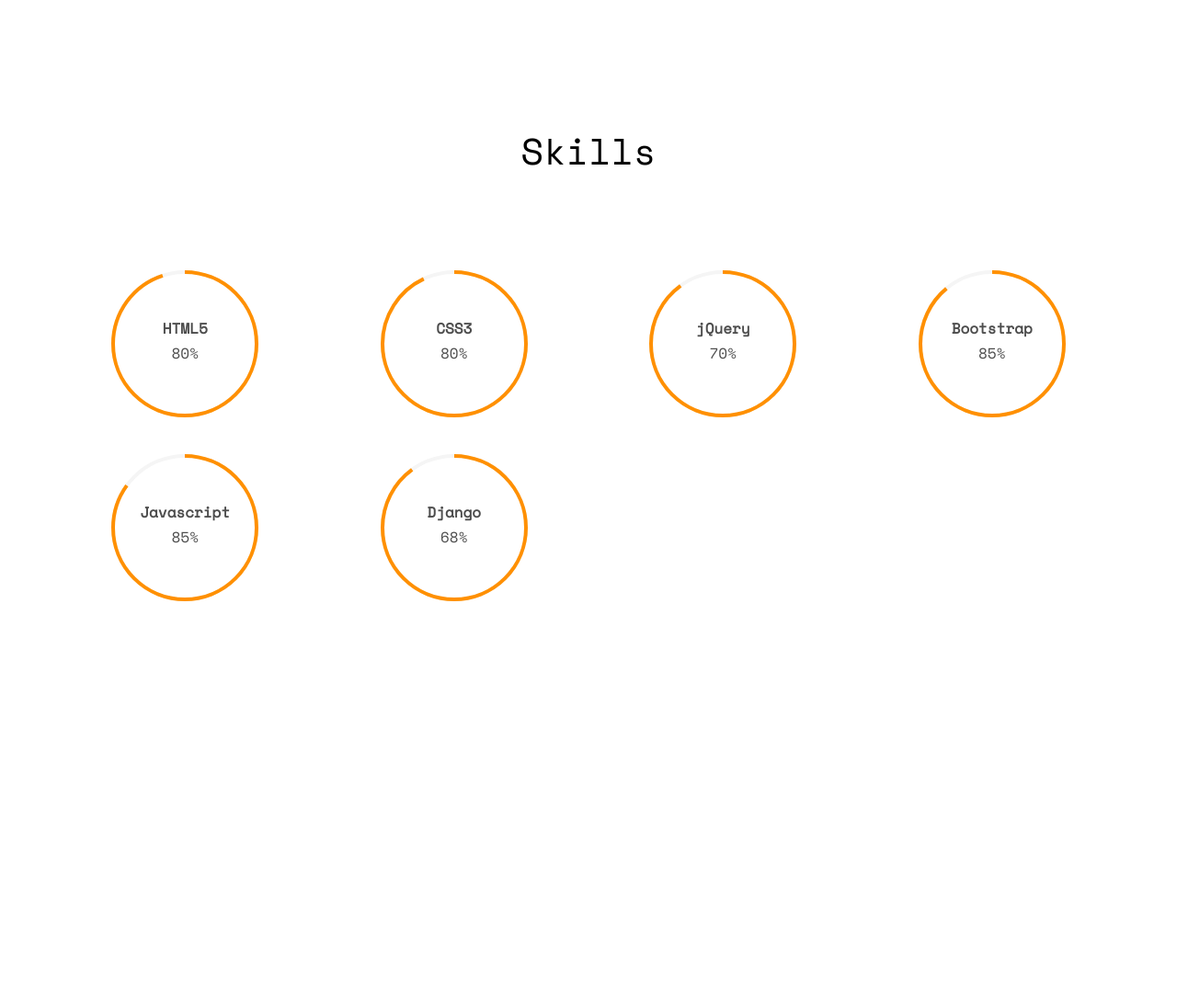
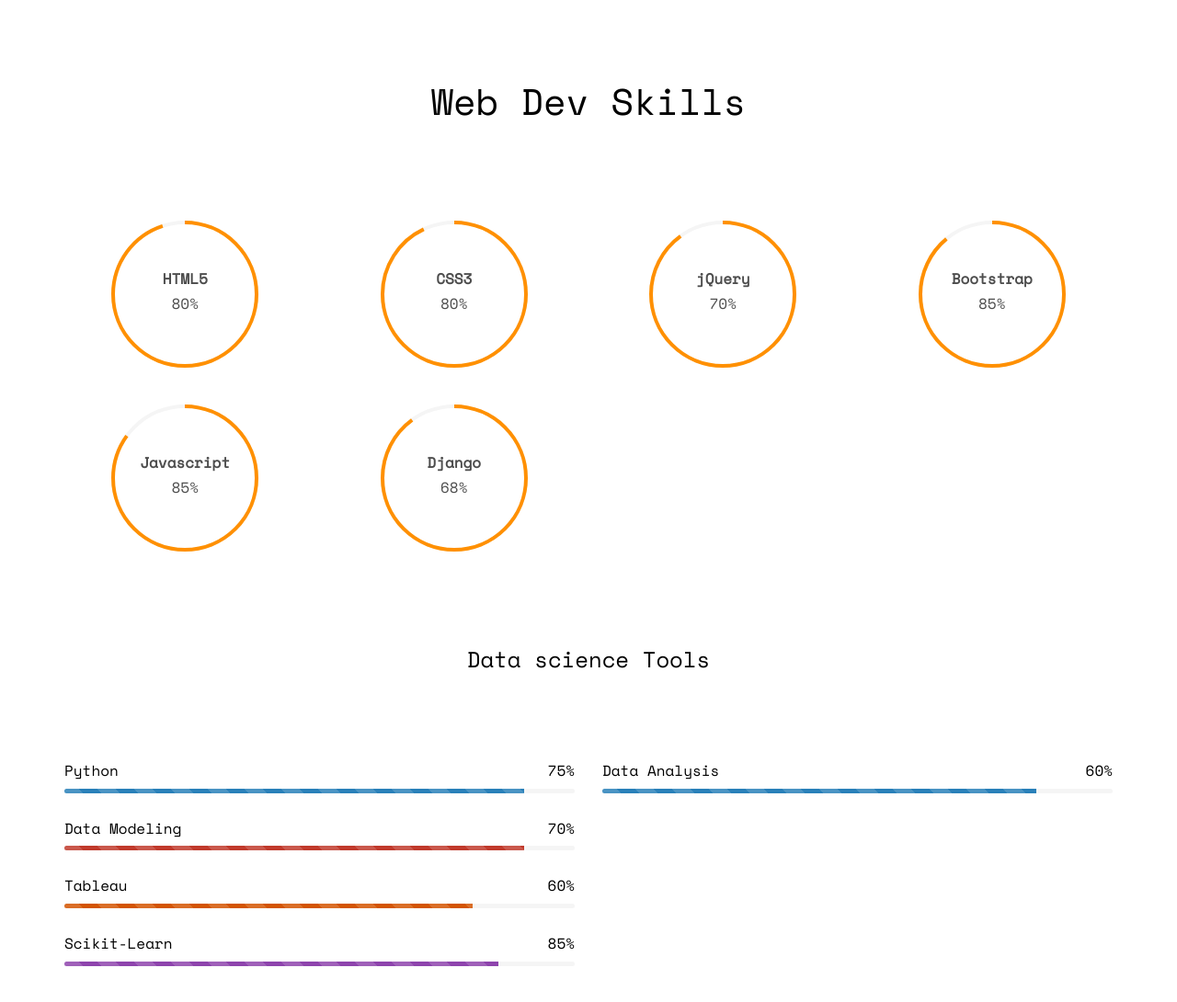
Before and after one commit to oluwatobi1/oluwatobi1.github.io, a plain HTML site: page v2/index.html in a window 1280 px wide. Shown: the part 2480-3570 px from the top of the page at 92% size. Before the commit the page ends 3350 px from the top, so only its background shows below. Drawn offline with nearby package versions, Linux system fonts and the light colour scheme; some packages are replaced by stand-ins of ours; no server answers; files whose address does not match are found by name.

Commit message:
portfolio: skill section

```diff
--- a/v2/index.html
+++ b/v2/index.html
@@ -3,7 +3,6 @@
 	<head>
 	<meta charset="utf-8">
 	<meta http-equiv="X-UA-Compatible" content="IE=edge">
-	<title>Profile &mdash; Free Website Template, Free HTML5 Template by freehtml5.co</title>
 	<meta name="viewport" content="width=device-width, initial-scale=1">
 
 
@@ -120,7 +119,7 @@
 									<span class="company">Wejapa (Internship) - 2020</span>
 								</div>
 								<div class="timeline-body">
-									<p>Far far away, behind the word mountains, they live in Bookmarksgrove right at the coast of the Semantics, a large language ocean.</p>
+									<p>Backend developer using Node.js</p>
 								</div>
 							</div>
 						</li>
@@ -152,7 +151,7 @@
 		<div class="container">
 			<div class="row">
 				<div class="col-md-8 col-md-offset-2 text-center fh5co-heading">
-					<h2>Skills</h2>
+					<h2>Web Dev Skills</h2>
 				</div>
 			</div>
 			<div class="row row-pb-md">
@@ -176,12 +175,17 @@
 					<div class="chart" data-percent="90"><span><strong>Django</strong>68%</span></div>
 				</div>
 
-				<!--
 			</div>
 			<div class="row">
+
+				<div class="row">
+					<div class="col-md-8 col-md-offset-2 text-center fh5co-heading">
+						<h3>Data science Tools</h3>
+					</div>
+				</div>
 				<div class="col-md-6">
 					<div class="progress-wrap">
-						<h3><span class="name-left">HTML5/CSS3</span><span class="value-right">95%</span></h3>
+						<h3><span class="name-left">Python</span><span class="value-right">75%</span></h3>
 						<div class="progress">
 						  <div class="progress-bar progress-bar-1 progress-bar-striped active" role="progressbar"
 						  aria-valuenow="90" aria-valuemin="0" aria-valuemax="100" style="width:90%">
@@ -189,7 +193,7 @@
 						</div>
 					</div>
 					<div class="progress-wrap">
-						<h3><span class="name-left">WordPress</span><span class="value-right">90%</span></h3>
+						<h3><span class="name-left">Data Modeling</span><span class="value-right">70%</span></h3>
 						<div class="progress">
 						  <div class="progress-bar progress-bar-2 progress-bar-striped active" role="progressbar"
 						  aria-valuenow="90" aria-valuemin="0" aria-valuemax="100" style="width:90%">
@@ -197,7 +201,7 @@
 						</div>
 					</div>
 					<div class="progress-wrap">
-						<h3><span class="name-left">PHP</span><span class="value-right">80%</span></h3>
+						<h3><span class="name-left">Tableau</span><span class="value-right">60%</span></h3>
 						<div class="progress">
 						  <div class="progress-bar progress-bar-3 progress-bar-striped active" role="progressbar"
 						  aria-valuenow="80" aria-valuemin="0" aria-valuemax="100" style="width:80%">
@@ -205,7 +209,7 @@
 						</div>
 					</div>
 					<div class="progress-wrap">
-						<h3><span class="name-left">Java</span><span class="value-right">85%</span></h3>
+						<h3><span class="name-left">Scikit-Learn</span><span class="value-right">85%</span></h3>
 						<div class="progress">
 						  <div class="progress-bar progress-bar-4 progress-bar-striped active" role="progressbar"
 						  aria-valuenow="85" aria-valuemin="0" aria-valuemax="100" style="width:85%">
@@ -214,42 +218,22 @@
 					</div>
 				</div>
 				<div class="col-md-6">
+
+
 					<div class="progress-wrap">
-						<h3><span class="name-left">Design</span><span class="value-right">100%</span></h3>
-						<div class="progress">
-						  <div class="progress-bar progress-bar-5 progress-bar-striped active" role="progressbar"
-						  aria-valuenow="100" aria-valuemin="0" aria-valuemax="100" style="width:100%">
-						  </div>
-						</div>
-					</div>
-					<div class="progress-wrap">
-						<h3><span class="name-left">Ruby</span><span class="value-right">70%</span></h3>
-						<div class="progress">
-						  <div class="progress-bar progress-bar-striped active" role="progressbar"
-						  aria-valuenow="70" aria-valuemin="0" aria-valuemax="100" style="width:70%">
-						  </div>
-						</div>
-					</div>
-					<div class="progress-wrap">
-						<h3><span class="name-left">Python</span><span class="value-right">85%</span></h3>
+						<h3><span class="name-left">Data Analysis</span><span class="value-right">60%</span></h3>
 						<div class="progress">
 						  <div class="progress-bar progress-bar-1 progress-bar-striped active" role="progressbar"
 						  aria-valuenow="85" aria-valuemin="0" aria-valuemax="100" style="width:85%">
 						  </div>
 						</div>
 					</div>
-					<div class="progress-wrap">
-						<h3><span class="name-left">jQuery</span><span class="value-right">75%</span></h3>
-						<div class="progress">
-						  <div class="progress-bar progress-bar-3 progress-bar-striped active" role="progressbar"
-						  aria-valuenow="75" aria-valuemin="0" aria-valuemax="100" style="width:75%">
-						  </div>
-						</div>
-					</div>
+
 				</div>
 			</div>
 		</div>
 	</div>
+	<!--
 
 	<div id="fh5co-work" class="fh5co-bg-dark">
 		<div class="container">
```
